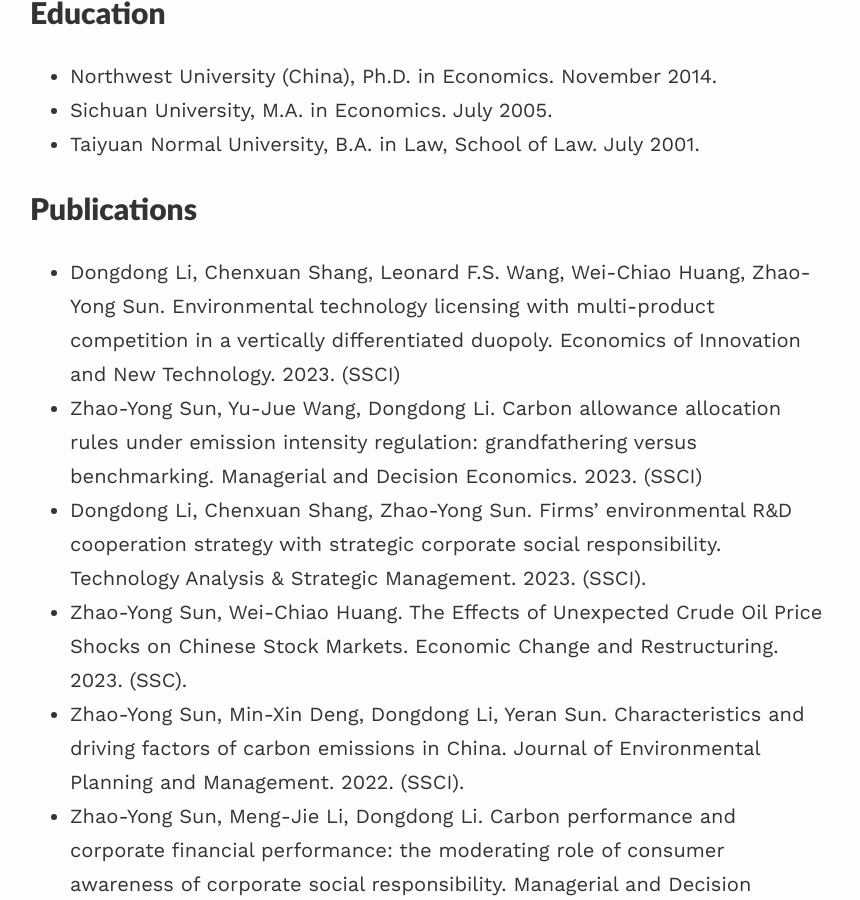
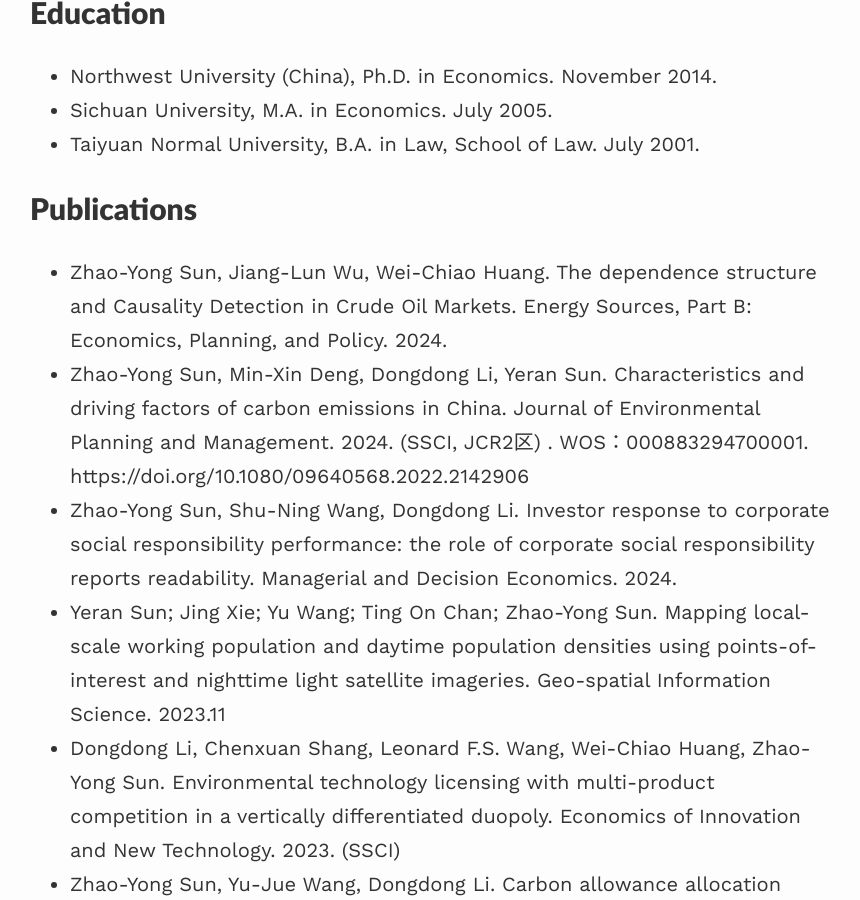
Before and after one commit to dakuamao/sun, a Jekyll site: the page built from index.md, in a window 1280 px wide and 900 px high, scrolled down 349 px. Shown: the whole window, without its empty margins (210-1070 px from the left). Built offline with Jekyll 4.4.1, drawn with Linux system fonts in a browser that asks for light colours; nearby versions of some CDN libraries; our own code applies the rules of GitHub Pages for plain Markdown files.

Commit message:
Update index.md

```diff
--- a/index.md
+++ b/index.md
@@ -7,6 +7,10 @@ Zhao-Yong Sun (dakuamao@126.com) is an Associate Professor at Xi’an University
 - Taiyuan Normal University, B.A. in Law, School of Law. July 2001.
 
 ## Publications
+* Zhao-Yong Sun, Jiang-Lun Wu, Wei-Chiao Huang. The dependence structure and Causality Detection in Crude Oil Markets. Energy Sources, Part B: Economics, Planning, and Policy. 2024.
+* Zhao-Yong Sun, Min-Xin Deng, Dongdong Li, Yeran Sun. Characteristics and driving factors of carbon emissions in China. Journal of Environmental Planning and Management. 2024. (SSCI, JCR2区) . WOS：000883294700001. https://doi.org/10.1080/09640568.2022.2142906
+* Zhao-Yong Sun, Shu-Ning Wang, Dongdong Li. Investor response to corporate social responsibility performance: the role of corporate social responsibility reports readability. Managerial and Decision Economics. 2024.
+* Yeran Sun; Jing Xie; Yu Wang; Ting On Chan; Zhao-Yong Sun. Mapping local-scale working population and daytime population densities using points-of-interest and nighttime light satellite imageries. Geo-spatial Information Science. 2023.11
 * Dongdong Li, Chenxuan Shang, Leonard F.S. Wang, Wei-Chiao Huang, Zhao-Yong Sun. Environmental technology licensing with multi-product competition in a vertically differentiated duopoly. Economics of Innovation and New Technology. 2023. (SSCI)
 * Zhao-Yong Sun, Yu-Jue Wang, Dongdong Li. Carbon allowance allocation rules under emission intensity regulation: grandfathering versus benchmarking. Managerial and Decision Economics. 2023. (SSCI)
 * Dongdong Li, Chenxuan Shang, Zhao-Yong Sun. Firms’ environmental R&D cooperation strategy with strategic corporate social responsibility. Technology Analysis & Strategic Management. 2023. (SSCI).
```
